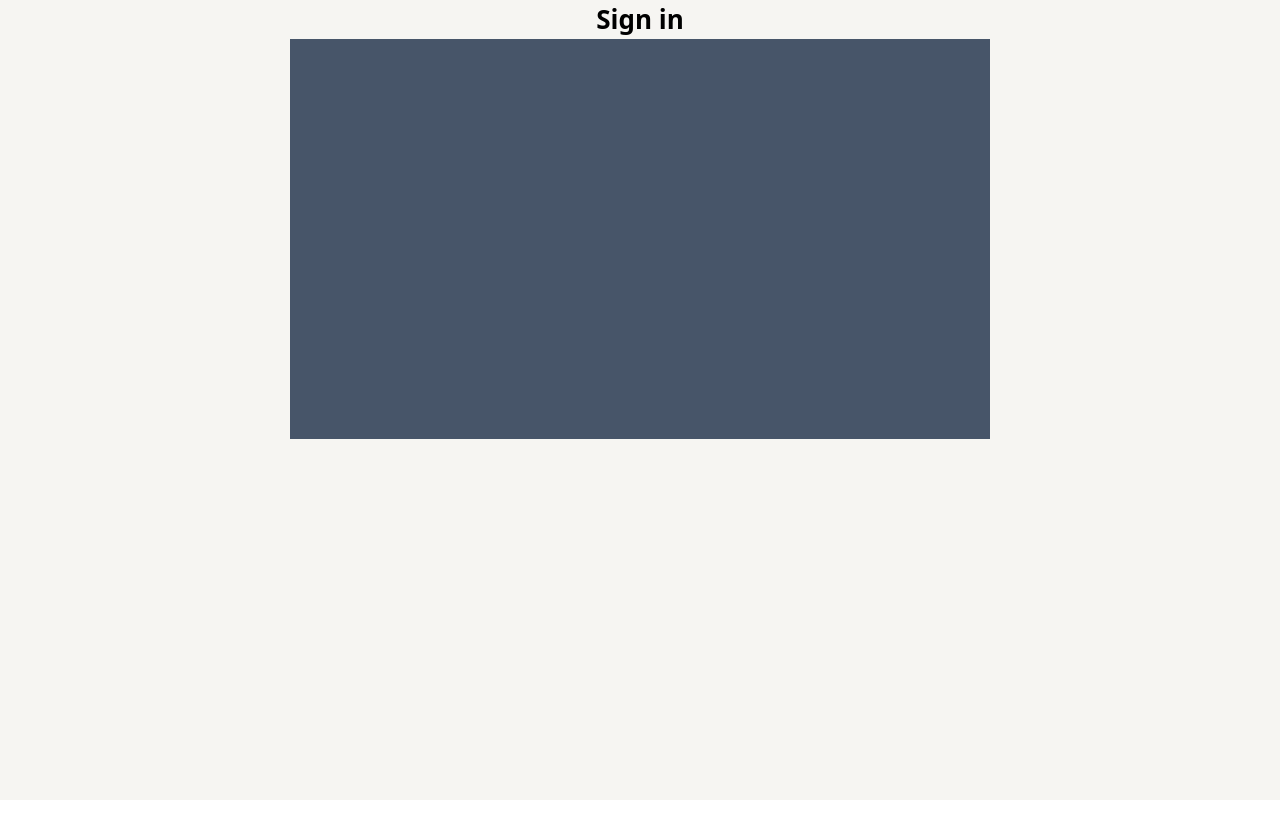
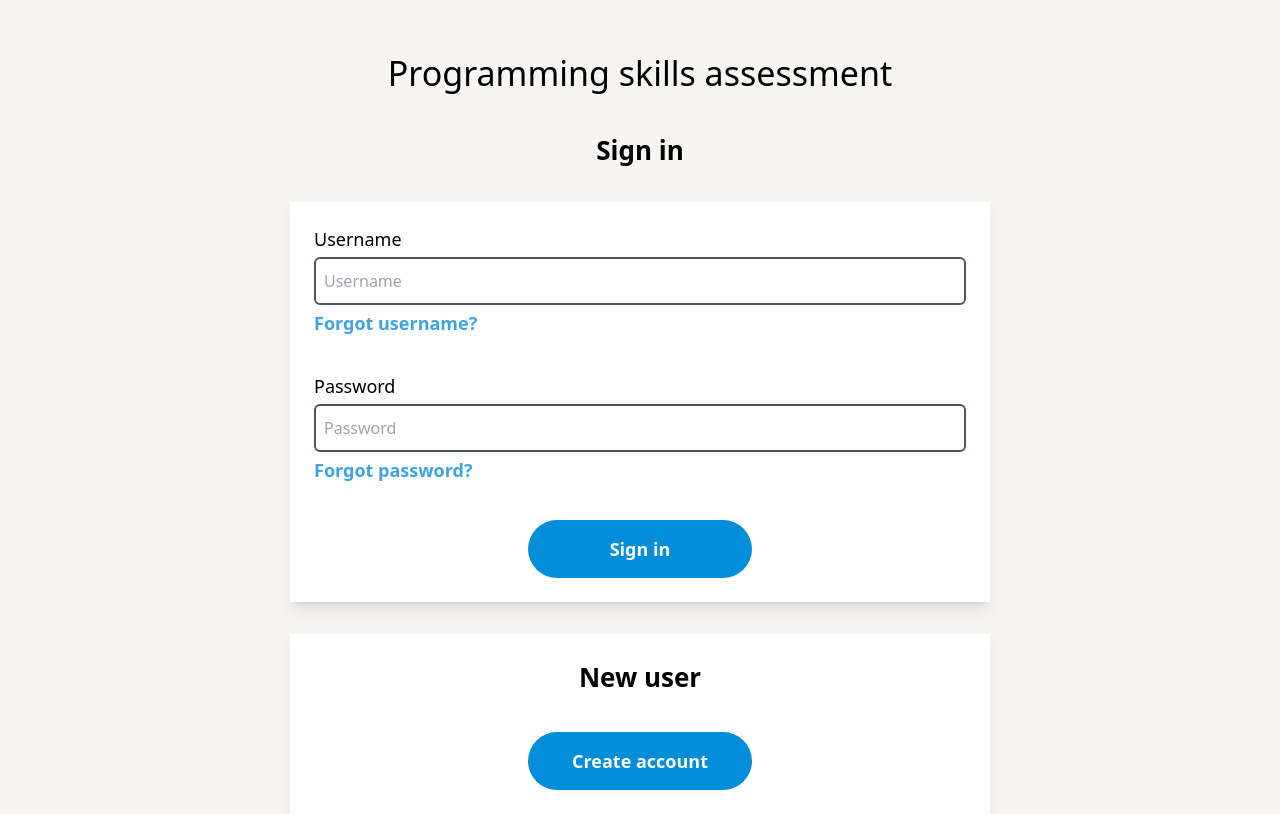
Before and after one commit to RomanKosmyna/programming-skills-assessment-frontend, a React (Vite) app: page /auth in a window 1280 px wide. Built offline with nearby package versions, Linux system fonts and the light colour scheme.

Commit message:
Added content to Auth layout. Added login form

```diff
--- a/package.json
+++ b/package.json
@@ -12,6 +12,7 @@
   "dependencies": {
     "react": "^18.2.0",
     "react-dom": "^18.2.0",
+    "react-hook-form": "^7.51.3",
     "react-router-dom": "^6.22.3"
   },
   "devDependencies": {
--- a/src/components/auth/AuthWindow.tsx
+++ b/src/components/auth/AuthWindow.tsx
@@ -5,12 +5,9 @@ type Props = {
     children: ReactNode
 };
 
-export default function AuthWindow({ heading, children }: Props) {
+export default function AuthWindow({ children }: Props) {
 
     return (
-        <div className="w-[700px] h-[400px] bg-slate-600">
-
-            {children}
-        </div>
+        children
     )
 }
--- a/src/components/auth/Heading.tsx
+++ b/src/components/auth/Heading.tsx
@@ -5,8 +5,6 @@ type Props = {
 
 export default function Heading({marginTop, text}: Props) {
     return (
-        <div className={`w-full mt-${marginTop}`}>
-            <h1 className="font-bold text-headingMain flex justify-center">{text}</h1>
-        </div>
+        <h2 className={`font-bold text-headingMain flex mt-${marginTop}`}>{text}</h2>
     )
 }
--- a/src/components/auth/LoginForm.tsx
+++ b/src/components/auth/LoginForm.tsx
@@ -1,8 +1,45 @@
+import { useForm } from "react-hook-form";
+import { Link } from "react-router-dom";
+
 export default function LoginForm() {
+    const { register, handleSubmit, formState: { errors } } = useForm();
+
+    const onSubmit = (data: any) => {
+        console.log(data);
+    };
 
     return (
-        <div>
-
-        </div>
+        <form className="w-[700px] min-h-[400px] bg-white shadow-lg flex flex-col items-center justify-between p-6 mt-8"
+            onSubmit={handleSubmit(onSubmit)}>
+            <div className="w-full flex flex-col">
+                <label htmlFor="username" className="font-medium text-[18px]">Username</label>
+                <input type="text" placeholder="Username"
+                    className="h-12 rounded-md px-2 mt-1 border-solid border-2 border-gray-600"
+                    {...register("username", { required: true })} />
+                {errors.username && <span className="font-medium text-red-600">This field is required.</span>}
+                <div className="w-full">
+                    <Link to={"/"}
+                        className="inline-block font-bold mt-1 text-lg text-[#40A2E3] hover:text-[#306CAD] hover:underline">Forgot username?</Link>
+                </div>
+            </div>
+            <div className="w-full flex flex-col mt-8">
+                <label htmlFor="password" className="font-medium text-[18px]">Password</label>
+                <input type="password" placeholder="Password"
+                    className="h-12 rounded-md px-2 mt-1 border-solid border-2 border-gray-600"
+                    {...register("password", { required: true })} />
+                {errors.password && <span className="font-medium text-red-600">This field is required.</span>}
+                <div className="w-full">
+                    <Link to={"/"}
+                        className="inline-block font-bold mt-1 text-lg text-[#40A2E3] hover:text-[#306CAD] hover:underline">Forgot password?</Link>
+                </div>
+            </div>
+            <button
+                type="submit"
+                value="submit"
+                className="w-[224px] h-[58px] bg-[#008DDA] rounded-full mt-8 hover:bg-[#0066A3]"
+            >
+                <span className="font-bold text-lg text-white">Sign in</span>
+            </button>
+        </form>
     )
 }
--- /dev/null
+++ b/src/components/auth/NavButton.tsx
@@ -0,0 +1,23 @@
+import { useNavigate } from "react-router-dom";
+
+type Props = {
+    route: string,
+    text: string
+};
+
+export default function NavButton({ route, text }: Props) {
+    let navigate = useNavigate();
+    const routeChange = () => {
+        let path = route;
+        navigate(path);
+    };
+
+    return (
+        <button
+            onClick={routeChange}
+            className="w-[224px] h-[58px] bg-[#008DDA] rounded-full mt-8 hover:bg-[#0066A3]"
+        >
+            <span className="font-bold text-lg text-white">{text}</span>
+        </button>
+    )
+}
--- a/src/layouts/Auth/AuthLayout.tsx
+++ b/src/layouts/Auth/AuthLayout.tsx
@@ -1,11 +1,10 @@
 import { Outlet } from "react-router-dom";
-import Heading from "../../components/auth/Heading";
 
 const AuthLayout = () => {
 
     return (
         <main className="w-full min-h-svh bg-[#F6F5F2] flex items-center flex-col">
-            <Heading marginTop={12} text="Sign in"/>
+            <h1 className="mt-12 text-[34px]">Programming skills assessment</h1>
             <Outlet />
         </main>
     )
--- a/src/pages/SignIn/SignIn.tsx
+++ b/src/pages/SignIn/SignIn.tsx
@@ -1,13 +1,17 @@
-import AuthWindow from "../../components/auth/AuthWindow";
+import NavButton from "../../components/auth/NavButton";
+import Heading from "../../components/auth/Heading";
 import LoginForm from "../../components/auth/LoginForm";
 
 const SignIn = () => {
 
     return (
         <>
-            <AuthWindow heading="Sign In">
-                <LoginForm />
-            </AuthWindow>
+            <Heading marginTop={8} text="Sign in" />
+            <LoginForm />
+            <div className="w-[700px] min-h-[180px] bg-white shadow-lg flex flex-col items-center justify-between p-6 mt-8">
+                <Heading marginTop={0} text="New user" />
+                <NavButton route="/auth/signup" text="Create account"/>
+            </div>
         </>
     )
 };
```
Also changed, not shown: 1 other file (tests, documents, lock files or other folders).
